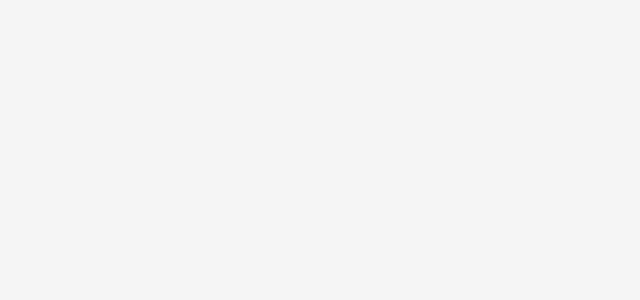
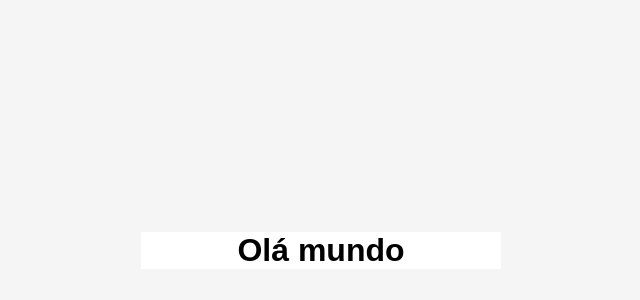
Before and after one commit to Minf-afk/calculadora, a React (Create React App) app: page / in a window 1280 px wide. Shown: the part 150-450 px from the top of the page, without its empty margins (319-959 px from the left). Built offline with nearby package versions, Linux system fonts and the light colour scheme; the HTML template or start-up script is replaced by a standard one.

Commit message:
componentizando

```diff
--- /dev/null
+++ b/public/index.html
@@ -0,0 +1,11 @@
+<!DOCTYPE html>
+<html lang="pt-BR">
+<head>
+    <meta charset="UTF-8">
+    <meta name="viewport" content="width=device-width, initial-scale=1.0">
+    <title>Calculadora</title>
+</head>
+<body>
+    <div id="root"></div>
+</body>
+</html>
--- a/src/App.js
+++ b/src/App.js
@@ -1,9 +1,15 @@
-import { Container } from "./styles";
+import { Container, Content } from "./styles";
+import Input from "./components/Input";
+import Button from "./components/Button";
 
 const App = () => {
   return (
-    <Container />
+    <Container>
+      <Content>
+        <Input />
+      </Content>
+    </Container>
   );
-}
+};
 
 export default App;
--- /dev/null
+++ b/src/global.js
@@ -0,0 +1,13 @@
+import { createGlobalStyle } from "styled-components";
+
+export const GlobalStyle = createGlobalStyle`
+  * {
+    margin: 0;
+    padding: 0;
+    box-sizing: border-box;
+  }
+
+  body {
+    font-family: 'Poppins', sans-serif;
+  }
+`;
--- a/src/index.js
+++ b/src/index.js
@@ -1,11 +1,13 @@
 import React from "react";
 import ReactDOM from "react-dom/client";
+import { GlobalStyle } from "./global";
 
 import App from "./App";
 
 const root = ReactDOM.createRoot(document.getElementById("root"));
 root.render(
   <React.StrictMode>
+    <GlobalStyle />
     <App />
   </React.StrictMode>
 );
--- a/src/styles.js
+++ b/src/styles.js
@@ -4,4 +4,16 @@
   width: 100%;
   height: 100vh;
   background-color: #f6f5f5;
+
+  display: flex;
+  align-items: center;
+  justify-content: center;
+
 `;
+
+export const Content = styled.div`
+  background-color: #fff;
+  width: 80%;
+  max-width: 360px;
+  text-align: center;
+`;
```
Also changed, not shown: src/components/Button/styles.js (+14 -0 lines), src/components/Input/styles.js (+11 -0 lines).
